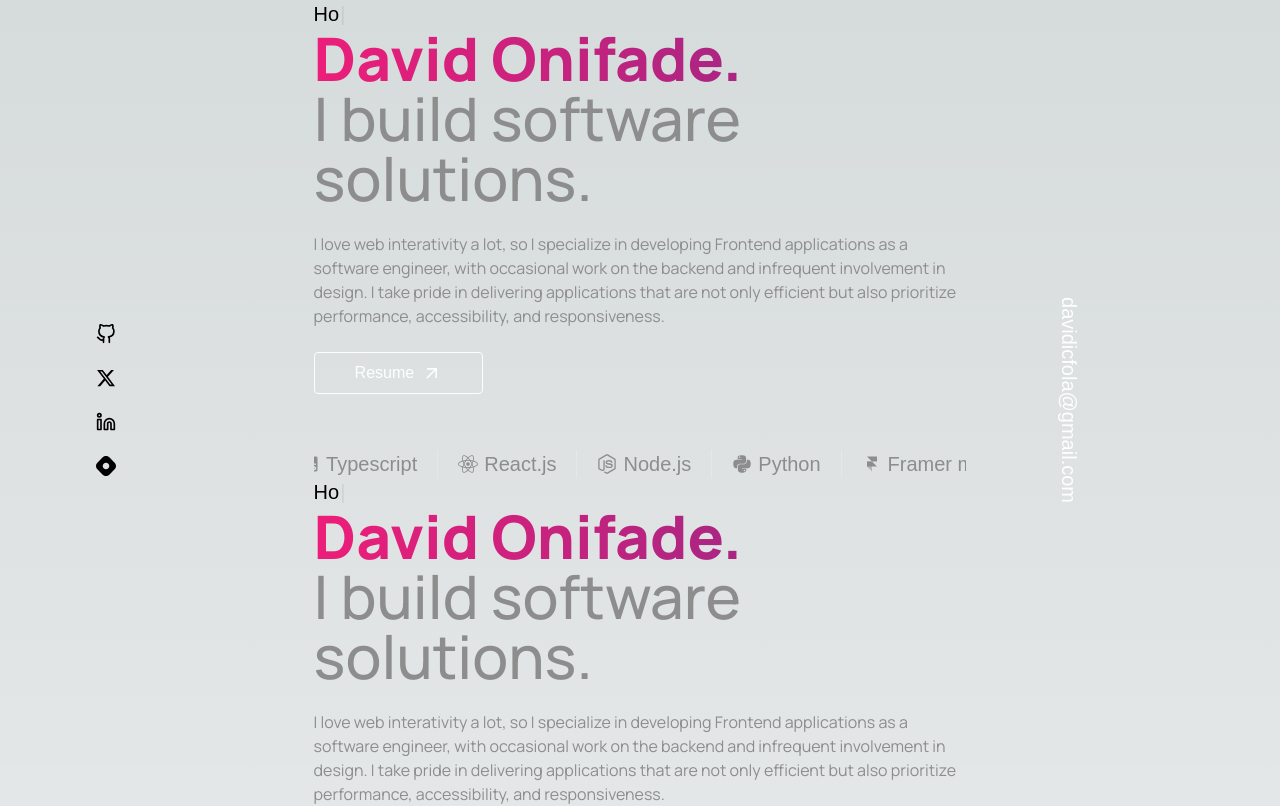
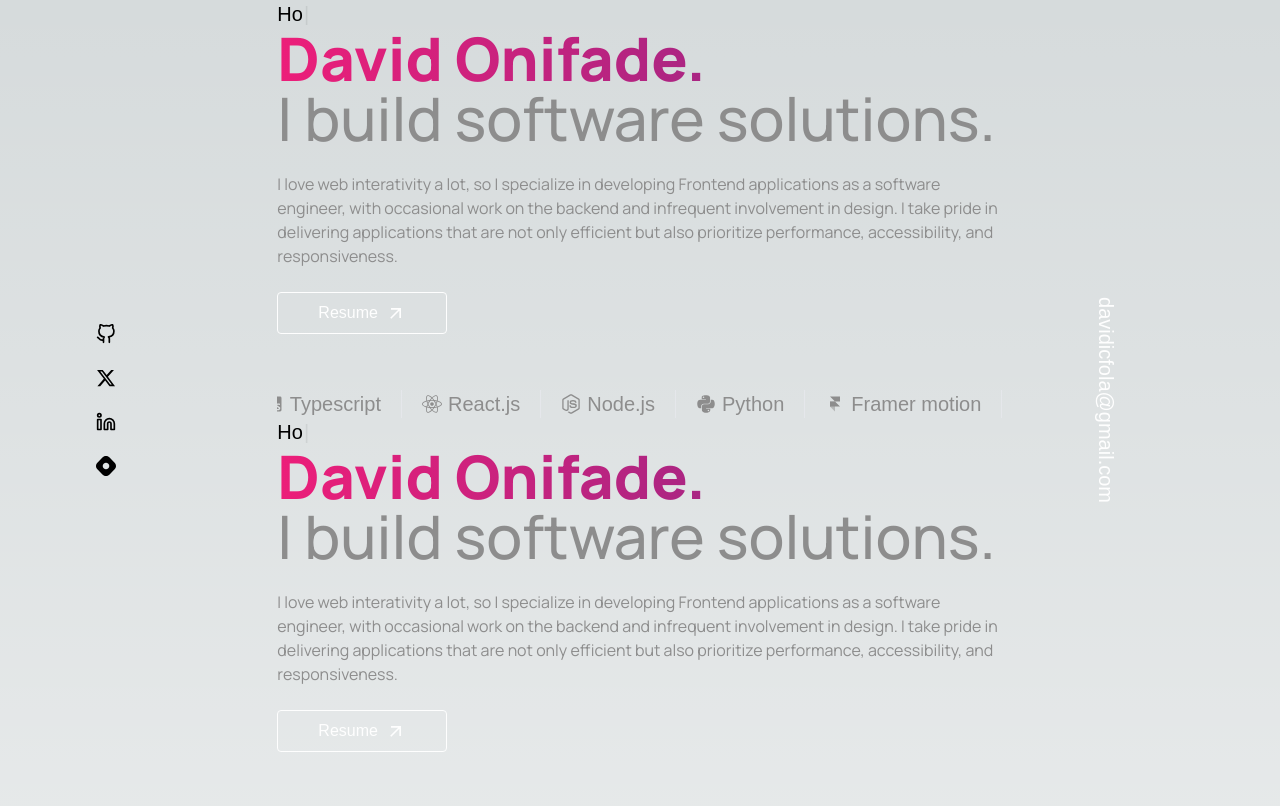
Before and after one commit to zyzer01/portfolio-zyzer, a Next.js app: page / in a window 1280 px wide. Shown: the top 806 px of the page. Built offline with nearby package versions, Linux system fonts and the light colour scheme; a web font is replaced by a local one.

Commit message:
update page.tsx

```diff
--- a/src/app/page.tsx
+++ b/src/app/page.tsx
@@ -4,9 +4,9 @@ import Hero from '@/components/Hero';
 
 const Home = () => {
   return (
-    <div className="grid grid-cols-5 px-8 lg-px-16 xl:px-24">
+    <div className="grid grid-cols-6 px-8 lg-px-16 xl:px-24">
       <div>
-        <div className="hidden md:flex flex-col space-y-6 justify-center items-center fixed top-0 bottom-0">
+        <div className="hidden md:flex flex-col space-y-6 justify-center fixed top-0 bottom-0">
           {socials.map((item, index) => (
             <Link href={item.href} key={index}>
               <p className="text-xl hover:scale-125 transition ease-in-out duration-300">
@@ -16,7 +16,7 @@ const Home = () => {
           ))}
         </div>
       </div>
-      <div className="col-span-3">
+      <div className="col-start-2 col-span-4">
         <Hero />
         <Hero />
         <Hero />
```
